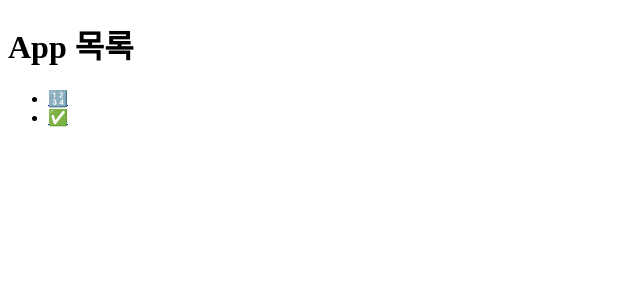
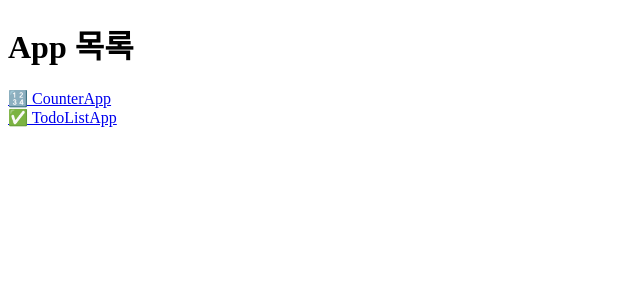
Before and after one commit to Hee4885/Programming_3115, a React (Vite) app: page / in a window 1280 px wide. Shown: the top 300 px of the page, without its empty margins (0-640 px from the left). Built offline with nearby package versions, Linux system fonts and the light colour scheme.

Commit message:
RouterApp

```diff
--- a/src/RouterApp.jsx
+++ b/src/RouterApp.jsx
@@ -8,12 +8,12 @@ function LinkButtonPageApp() {
         <>
             <h1>App 목록</h1>
             {/* ul>(li>link)*2 */}
-            <ul>
+            <ul style={{ listStyle: 'none', padding: 0 }}>
                 <li>
-                    <Link to="/counterapp">🔢</Link>
+                    <Link to="/counterapp">🔢 CounterApp</Link>
                 </li>
                 <li>
-                    <Link to="/todolistapp">✅</Link>
+                    <Link to="/todolistapp">✅ TodoListApp</Link>
                 </li>
             </ul>
         </>
```
